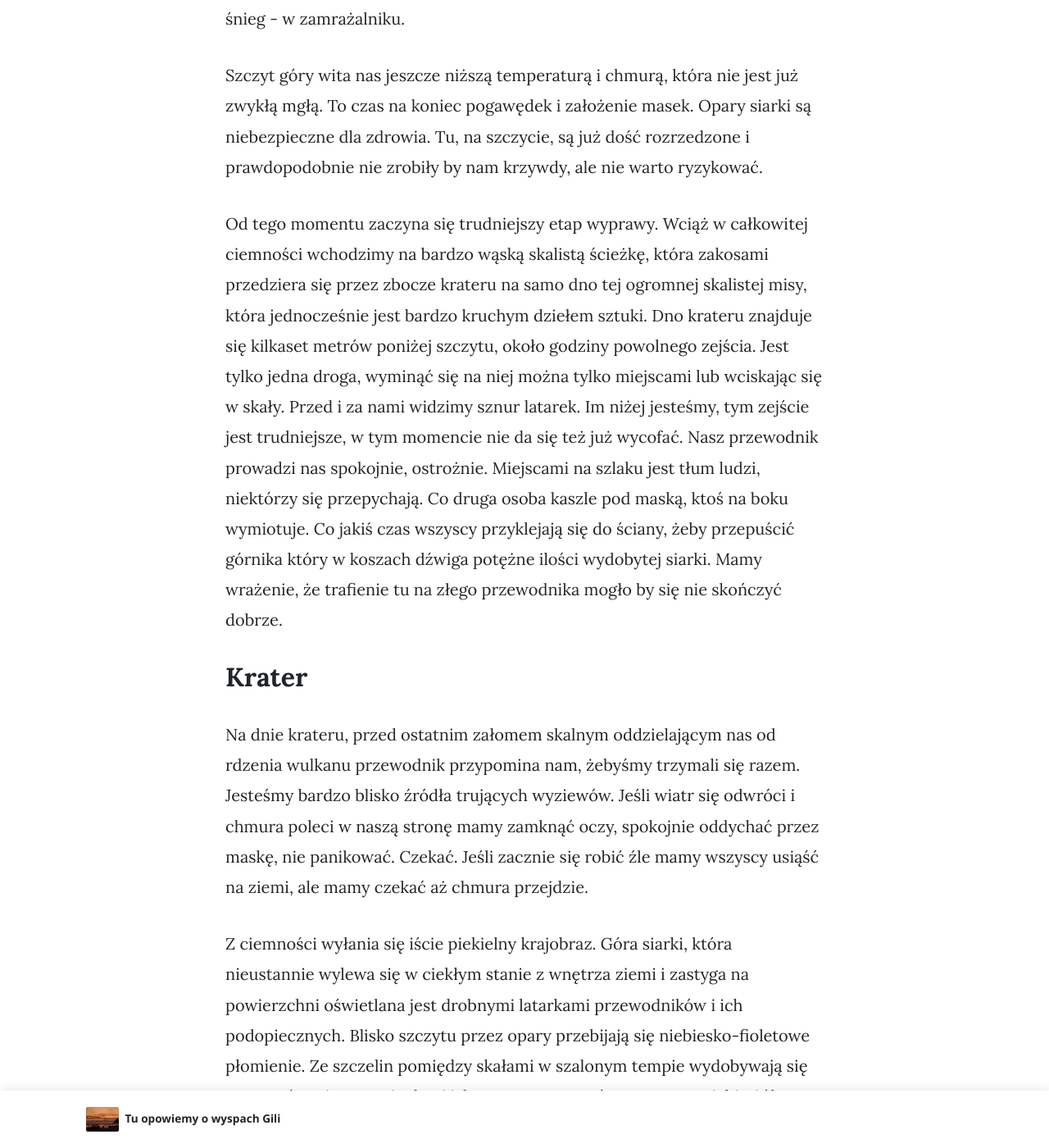
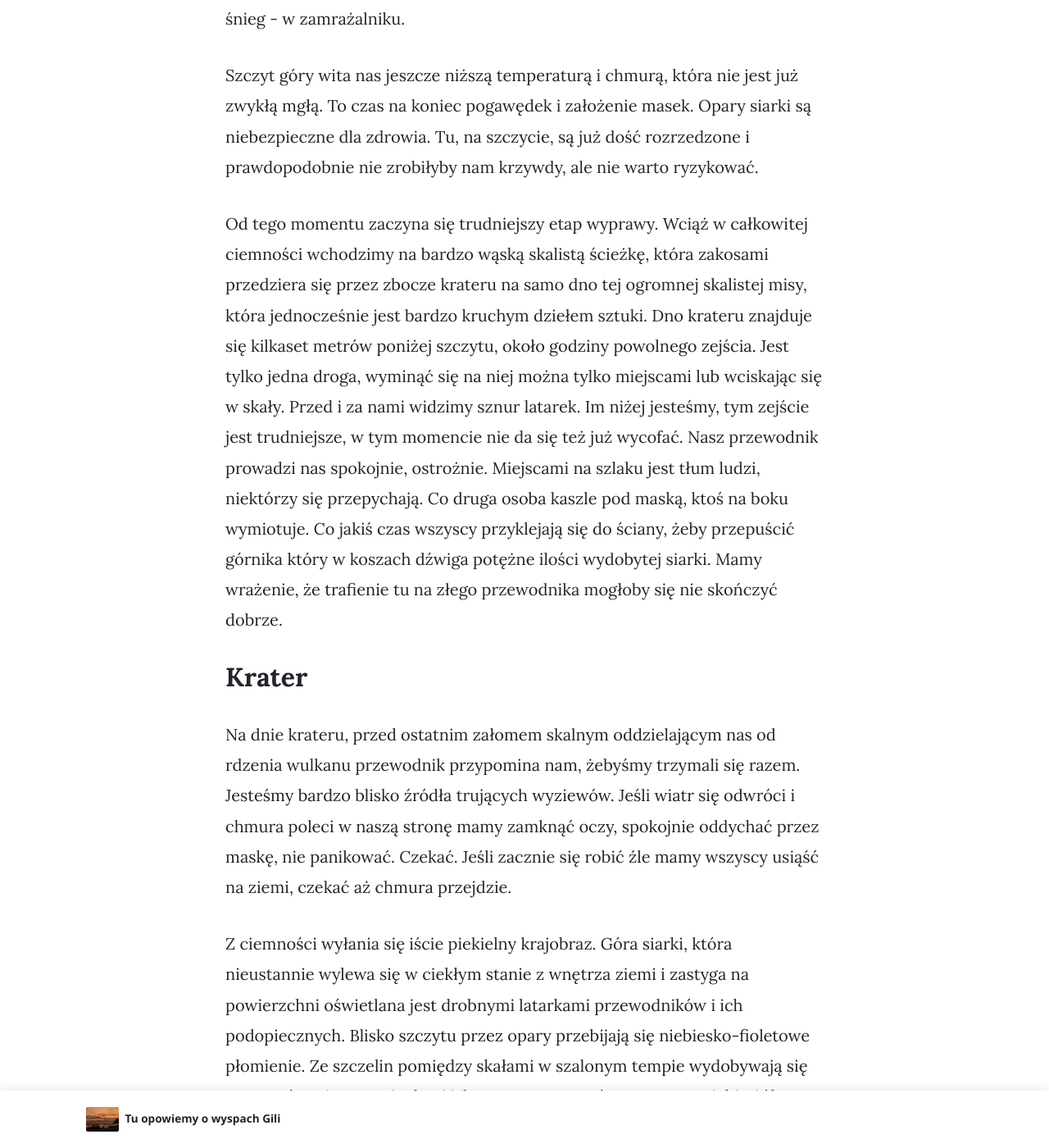
Before and after one commit to kubaguzik77/curlyadventures, a Jekyll site: the page built from _posts/2019-09-19-mt-ijen.md, in a window 1280 px wide and 1400 px high, scrolled down 6414 px. Shown: the whole window at 82% size. Built offline with Jekyll 4.4.1, drawn with Linux system fonts in a browser that asks for light colours; nearby versions of some CDN libraries; some of the changed text lies outside the part shown.

Commit message:
typo fixes

```diff
--- a/_posts/2019-09-19-mt-ijen.md
+++ b/_posts/2019-09-19-mt-ijen.md
@@ -52,15 +52,15 @@
 
 Pierwsza część trekkingu to średniej trudności ścieżka do szczytu, dość stroma, śliska, długa. Geny opowiada nam wiele o życiu na Jawie, czuć, że jest szczęśliwy tu gdzie mieszka. Widać też jego respekt do natury, która potrafi silnie zaznaczyć swoje miejsce w Indonezji. Dla niego trzęsienia ziemii, erupcje wulkanów czy fale tsunami nie są czymś nadzwyczajnym. Żywo się też interesuje naszym krajem ("Ojej, naprawdę nie macie wulkanów?"), jest ciekawy jak wygląda u nas życie, jacy są ludzie. Opowiadamy mu o naszych potrawach, tłumaczymy sobie nawzajem jaka jest symbolika naszych narodowych symboli - w końcu nasze flagi są bardzo do siebie podobne. Tak jak my dziwimy się jego opowieściom o przyrodzie, tak on kręci głową słysząc o naszych zimowych temperaturach. Geny powiedział nam, że widział w życiu śnieg - w zamrażalniku.
 
-Szczyt góry wita nas jeszcze niższą temperaturą i chmurą, która nie jest już zwykłą mgłą. To czas na koniec pogawędek i założenie masek. Opary siarki są niebezpieczne dla zdrowia. Tu, na szczycie, są już dość rozrzedzone i prawdopodobnie nie zrobiły by nam krzywdy, ale nie warto ryzykować.
+Szczyt góry wita nas jeszcze niższą temperaturą i chmurą, która nie jest już zwykłą mgłą. To czas na koniec pogawędek i założenie masek. Opary siarki są niebezpieczne dla zdrowia. Tu, na szczycie, są już dość rozrzedzone i prawdopodobnie nie zrobiłyby nam krzywdy, ale nie warto ryzykować.
 
-Od tego momentu zaczyna się trudniejszy etap wyprawy. Wciąż w całkowitej ciemności wchodzimy na bardzo wąską skalistą ścieżkę, która zakosami przedziera się przez zbocze krateru na samo dno tej ogromnej skalistej misy, która jednocześnie jest bardzo kruchym dziełem sztuki. Dno krateru znajduje się kilkaset metrów poniżej szczytu, około godziny powolnego zejścia. Jest tylko jedna droga, wyminąć się na niej można tylko miejscami lub wciskając się w skały. Przed i za nami widzimy sznur latarek. Im niżej jesteśmy, tym zejście jest trudniejsze, w tym momencie nie da się też już wycofać. Nasz przewodnik prowadzi nas spokojnie, ostrożnie. Miejscami na szlaku jest tłum ludzi, niektórzy się przepychają. Co druga osoba kaszle pod maską, ktoś na boku wymiotuje. Co jakiś czas wszyscy przyklejają się do ściany, żeby przepuścić górnika który w koszach dźwiga potężne ilości wydobytej siarki. Mamy wrażenie, że trafienie tu na złego przewodnika mogło by się nie skończyć dobrze.
+Od tego momentu zaczyna się trudniejszy etap wyprawy. Wciąż w całkowitej ciemności wchodzimy na bardzo wąską skalistą ścieżkę, która zakosami przedziera się przez zbocze krateru na samo dno tej ogromnej skalistej misy, która jednocześnie jest bardzo kruchym dziełem sztuki. Dno krateru znajduje się kilkaset metrów poniżej szczytu, około godziny powolnego zejścia. Jest tylko jedna droga, wyminąć się na niej można tylko miejscami lub wciskając się w skały. Przed i za nami widzimy sznur latarek. Im niżej jesteśmy, tym zejście jest trudniejsze, w tym momencie nie da się też już wycofać. Nasz przewodnik prowadzi nas spokojnie, ostrożnie. Miejscami na szlaku jest tłum ludzi, niektórzy się przepychają. Co druga osoba kaszle pod maską, ktoś na boku wymiotuje. Co jakiś czas wszyscy przyklejają się do ściany, żeby przepuścić górnika który w koszach dźwiga potężne ilości wydobytej siarki. Mamy wrażenie, że trafienie tu na złego przewodnika mogłoby się nie skończyć dobrze.
 
 ## Krater
 
-Na dnie krateru, przed ostatnim załomem skalnym oddzielającym nas od rdzenia wulkanu przewodnik przypomina nam, żebyśmy trzymali się razem. Jesteśmy bardzo blisko źródła trujących wyziewów. Jeśli wiatr się odwróci i chmura poleci w naszą stronę mamy zamknąć oczy, spokojnie oddychać przez maskę, nie panikować. Czekać. Jeśli zacznie się robić źle mamy wszyscy usiąść na ziemi, ale mamy czekać aż chmura przejdzie.
+Na dnie krateru, przed ostatnim załomem skalnym oddzielającym nas od rdzenia wulkanu przewodnik przypomina nam, żebyśmy trzymali się razem. Jesteśmy bardzo blisko źródła trujących wyziewów. Jeśli wiatr się odwróci i chmura poleci w naszą stronę mamy zamknąć oczy, spokojnie oddychać przez maskę, nie panikować. Czekać. Jeśli zacznie się robić źle mamy wszyscy usiąść na ziemi, czekać aż chmura przejdzie.
 
-Z ciemności wyłania się iście piekielny krajobraz. Góra siarki, która nieustannie wylewa się w ciekłym stanie z wnętrza ziemi i zastyga na powierzchni oświetlana jest drobnymi latarkami przewodników i ich podopiecznych. Blisko szczytu przez opary przebijają się niebiesko-fioletowe płomienie. Ze szczelin pomiędzy skałami w szalonym tempie wydobywają się opary, góra nieustannie dymi jak ogromny parowóz, wyrzuca z siebie żółto-szare wyziewy siarki. Pomiędzy szczelinami zręcznie przeskakują górnicy, którzy nieustannie wykuwają całe bloki świeżej siarki. Brakuje tam tylko diabłów które na szczelinach gotowały by kotły ze smołą.
+Z ciemności wyłania się iście piekielny krajobraz. Góra siarki, która nieustannie wylewa się w ciekłym stanie z wnętrza ziemi i zastyga na powierzchni oświetlana jest drobnymi latarkami przewodników i ich podopiecznych. Blisko szczytu przez opary przebijają się niebiesko-fioletowe płomienie. Ze szczelin pomiędzy skałami w szalonym tempie wydobywają się opary, góra nieustannie dymi jak ogromny parowóz, wyrzuca z siebie żółto-szare wyziewy siarki. Pomiędzy szczelinami zręcznie przeskakują górnicy, którzy nieustannie wykuwają całe bloki świeżej siarki. Brakuje tam tylko diabłów które na szczelinach gotowałyby kotły ze smołą.
 
 Całe to szaleństwo oglądamy nie dłużej niż minutę. Wiatr gwałtownie się odwraca i otacza nas gorącą mgłą. Z zamkniętych oczu ciekną łzy, w gardło i płuca wdziera się ciepły, trujący odór. Pomimo masek trudno jest oddychać. Geny co jakiś czas nas uspokaja, mówi, żebyśmy czekali. Chmura przechodzi, oddalamy się szybko od źródła oparów, ale po kilkunastu krokach wiatr znów nas dogania. Tym razem jest gorzej, długo stoimy, a potem siedzimy w oparach. Trochę niepokojące jest, kiedy słyszymy jak Geny jęczy pod maską "o mój Boże". Ale to chyba tylko chwilowa niedyspozycja.
 
```
